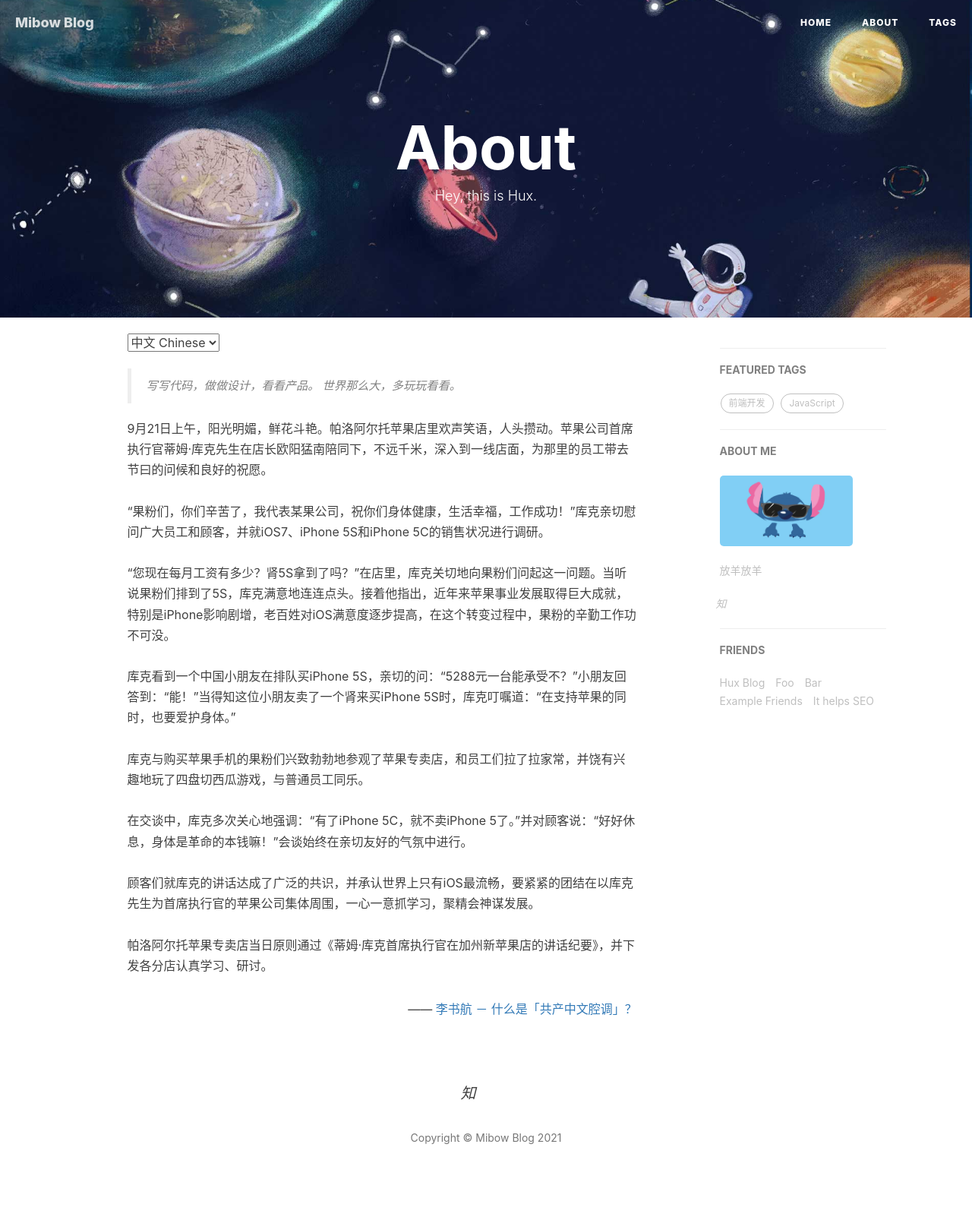
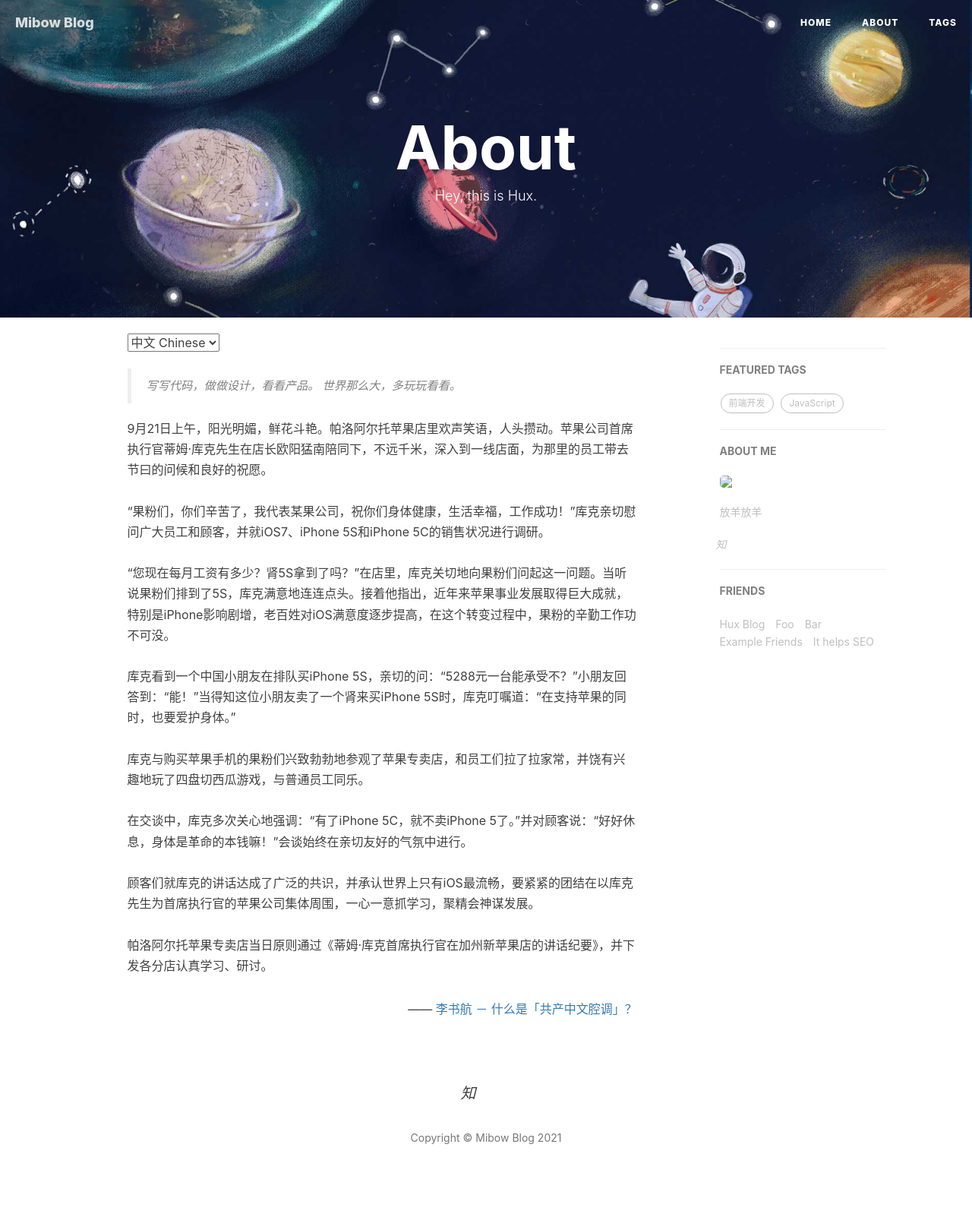
Before and after one commit to miibow/mibowhu.github.io, a Jekyll site: the page built from about.html, in a window 1280 px wide. Shown: the whole page at 76% size. Built offline with Jekyll 4.4.1, drawn with Linux system fonts in a browser that asks for light colours; comment, search, counter and statistics services are not loaded.

Commit message:
修改图片路劲

```diff
--- a/_config.yml
+++ b/_config.yml
@@ -69,7 +69,7 @@
 # Sidebar settings
 sidebar: true                           # whether or not using Sidebar.
 sidebar-about-description: "放羊放羊"
-sidebar-avatar: /img/protrait_mibow_self.jpg      # use absolute URL, seeing it's used in both `/` and `/about/`
+sidebar-avatar: img/protrait_mibow_self.jpg      # use absolute URL, seeing it's used in both `/` and `/about/`
 
 
 
```
